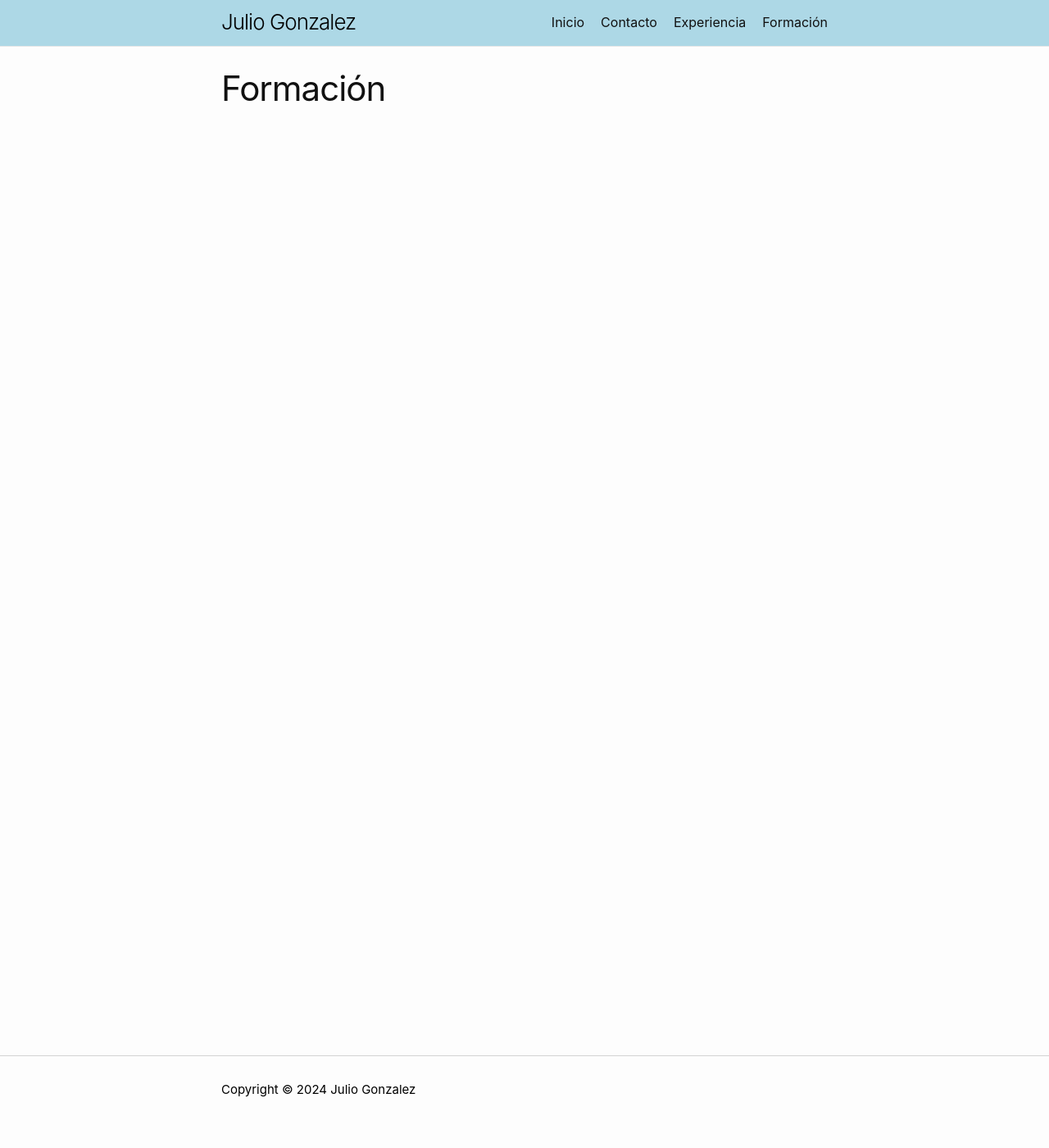
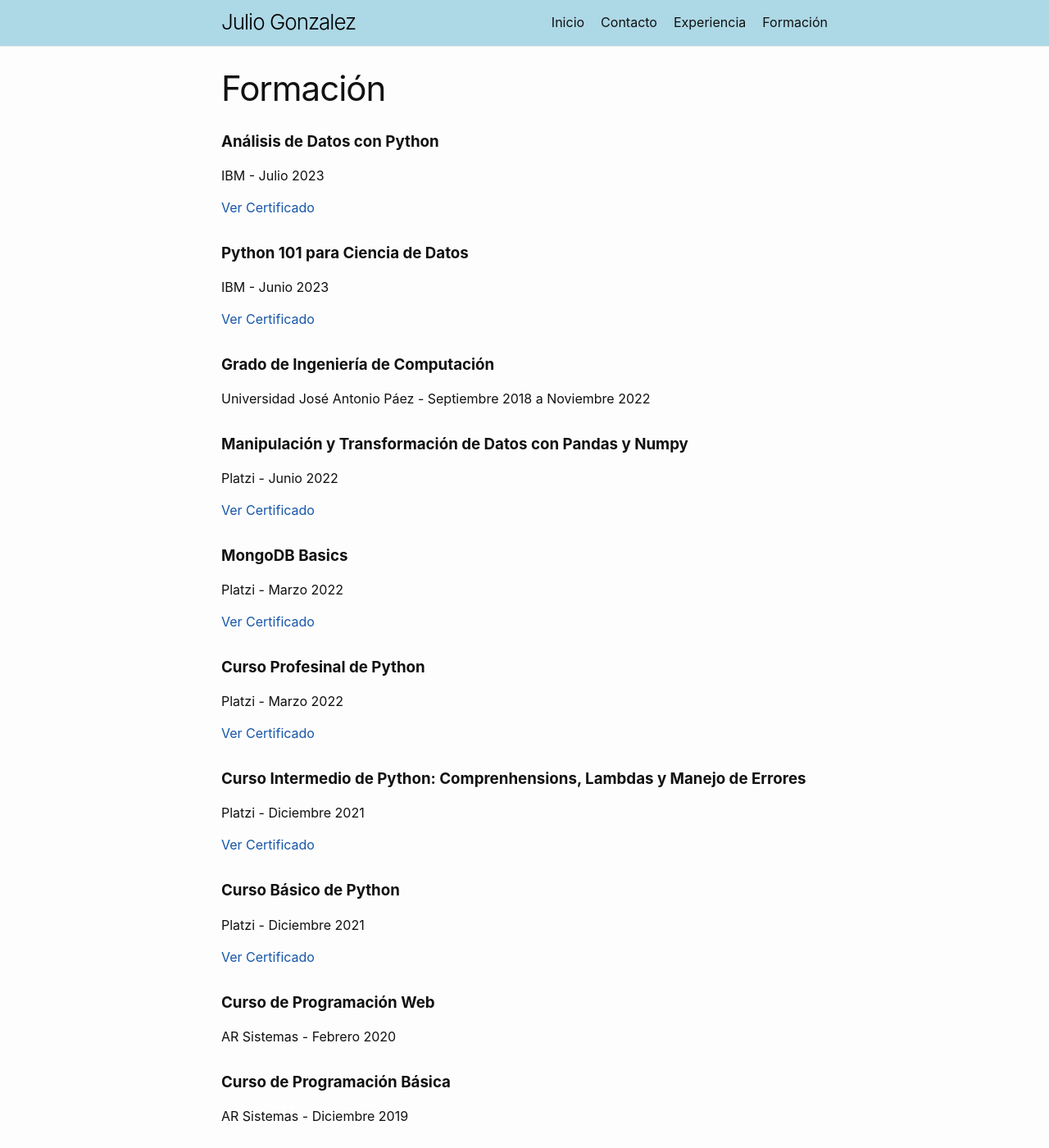
Before and after one commit to GokoshiJr/GokoshiJr.github.io, a Jekyll site: the page built from knowledge.md, in a window 1280 px wide and 1400 px high. Shown: the whole window at 82% size. Built offline with Jekyll 4.4.1, drawn with Linux system fonts in a browser that asks for light colours.

Commit message:
update knowledge

```diff
--- /dev/null
+++ b/_data/courses.json
@@ -0,0 +1,59 @@
+[
+    {
+        "title": "Análisis de Datos con Python",
+        "academy": "IBM",
+        "date": "Julio 2023",
+        "link": ""
+    },
+    {
+        "title": "Python 101 para Ciencia de Datos",
+        "academy": "IBM",
+        "date": "Junio 2023",
+        "link": ""
+    },
+    {
+        "title": "Grado de Ingeniería de Computación",
+        "academy": "Universidad José Antonio Páez",
+        "date": "Septiembre 2018 a Noviembre 2022"
+    },
+    {
+        "title": "Manipulación y Transformación de Datos con Pandas y Numpy",
+        "academy": "Platzi",
+        "date": "Junio 2022",
+        "link": ""
+    },
+    {
+        "title": "MongoDB Basics",
+        "academy": "Platzi",
+        "date": "Marzo 2022",
+        "link": ""
+    },
+    {
+        "title": "Curso Profesinal de Python",
+        "academy": "Platzi",
+        "date": "Marzo 2022",
+        "link": ""
+    },
+    {
+        "title": "Curso Intermedio de Python: Comprenhensions, Lambdas y Manejo de Errores",
+        "academy": "Platzi",
+        "date": "Diciembre 2021",
+        "link": ""
+    },
+    {
+        "title": "Curso Básico de Python",
+        "academy": "Platzi",
+        "date": "Diciembre 2021",
+        "link": ""
+    },
+    {
+        "title": "Curso de Programación Web",
+        "academy": "AR Sistemas",
+        "date": "Febrero 2020"
+    },
+    {
+        "title": "Curso de Programación Básica",
+        "academy": "AR Sistemas",
+        "date": "Diciembre 2019"
+    }
+]
--- /dev/null
+++ b/_layouts/knowledge.html
@@ -0,0 +1,29 @@
+---
+layout: default
+---
+<article class="post">
+  <header class="post-header">
+    <h1 class="post-title">{{ page.title | escape }}</h1>
+  </header>
+
+  <div class="post-content">
+    {{ content }}
+  </div>
+
+  <div>
+    {%- for course in site.data.courses -%}
+        <div style="margin-top: 30px;">
+            <h3><b>{{ course.title }}</b></h3>
+            <p>
+                {{ course.academy }} - {{ course.date }}
+            </p>
+            {%- if course.description -%}
+                <p>{{ course.description }}</p>
+            {%- endif-%}
+            {%- if course.link -%}
+                <a href="{{ course.link }}">Ver Certificado</a>
+            {%- endif-%}
+        </div>
+    {%- endfor -%}
+  </div>
+</article>
```
Also changed, not shown: knowledge.md (+1 -1 lines).
